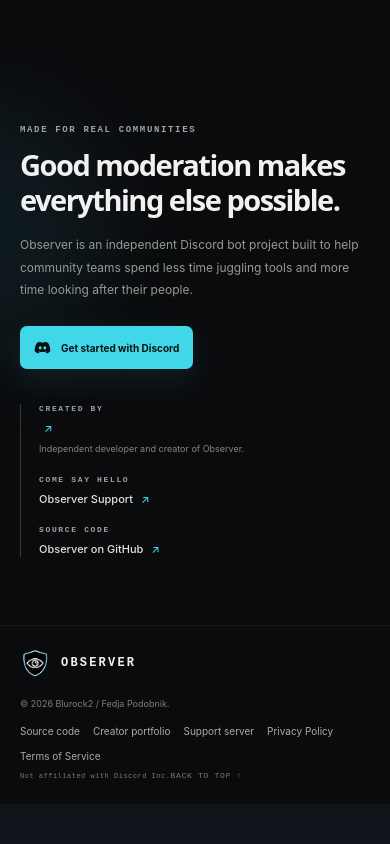
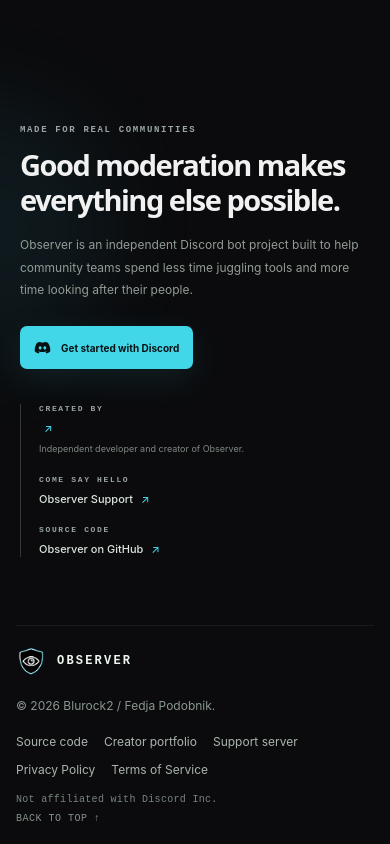
Before and after one commit to blurock2/Observer-cogs, a website built with Vite: page activity/index.html in a window 390 px wide. Shown: the part 6683-7527 px from the top of the page. Before the commit the page ends 7487 px from the top, so only its background shows below. Built offline with nearby package versions, Linux system fonts and the light colour scheme; files whose address does not match are found by name.

Commit message:
Improve footer readability and responsive layout

```diff
--- a/activity/src/style.css
+++ b/activity/src/style.css
@@ -660,3 +660,38 @@ body.modal-open { overflow: hidden; }
 .site-footer .policy-footer-links { margin-left: auto; }
 .site-policy-footer { width: min(1120px, calc(100% - 48px)); min-height: 64px; margin: 0 auto; padding: 17px 0; border-top: 1px solid #ffffff10; display: flex; align-items: center; justify-content: space-between; gap: 16px; color: #718084; font: 9px ui-monospace, monospace; letter-spacing: .5px; }
 @media(max-width:620px) { .policy-page { width: calc(100% - 32px); padding-top: 28px; } .policy-document { padding: 18px; font-size: 12px; } .policy-document h2 { font-size: 16px; } .site-policy-footer { width: calc(100% - 32px); flex-direction: column; align-items: flex-start; gap: 10px; } .site-footer .policy-footer-links { margin-left: 0; } }
+
+
+/* Shared readable footer across every page */
+.site-footer.shared-site-footer {
+  width: min(1240px, calc(100% - 48px));
+  max-width: 1240px;
+  min-height: 116px;
+  margin: 0 auto;
+  padding: 22px 0;
+  display: grid;
+  grid-template-columns: minmax(220px, .7fr) minmax(0, 1.3fr);
+  align-items: center;
+  gap: 18px 36px;
+  border-top: 1px solid #ffffff10;
+}
+.shared-site-footer .footer-brand { display: grid; gap: 9px; min-width: 0; }
+.shared-site-footer .footer-brand small { color: #8a9790; font-size: 12px; line-height: 1.5; }
+.shared-footer-main { display: grid; gap: 15px; min-width: 0; }
+.shared-site-footer .footer-links { display: flex; justify-content: flex-end; align-items: center; flex-wrap: wrap; gap: 12px clamp(14px, 2vw, 24px); }
+.shared-site-footer .footer-links > a { color: #aab5ad; font-size: 12px; line-height: 1.5; text-decoration: none; }
+.shared-site-footer .footer-links > a:hover, .shared-site-footer .footer-top:hover { color: #42d7e8; }
+.footer-meta { display: flex; align-items: center; justify-content: flex-end; gap: 22px; }
+.shared-site-footer .footer-disclaimer { color: #77847d; font: 10px ui-monospace, monospace; letter-spacing: .3px; }
+.shared-site-footer .footer-top { color: #83918a; font: 10px ui-monospace, monospace; letter-spacing: .5px; text-decoration: none; white-space: nowrap; }
+@media (max-width: 800px) {
+  .site-footer.shared-site-footer { width: calc(100% - 40px); grid-template-columns: 1fr; gap: 18px; }
+  .shared-site-footer .footer-links { justify-content: flex-start; }
+  .footer-meta { justify-content: space-between; }
+}
+@media (max-width: 520px) {
+  .site-footer.shared-site-footer { width: calc(100% - 32px); padding: 20px 0; }
+  .shared-site-footer .footer-links { gap: 10px 16px; }
+  .shared-site-footer .footer-links > a { font-size: 12px; }
+  .shared-site-footer .footer-meta { align-items: flex-start; flex-direction: column; gap: 8px; }
+}
```
